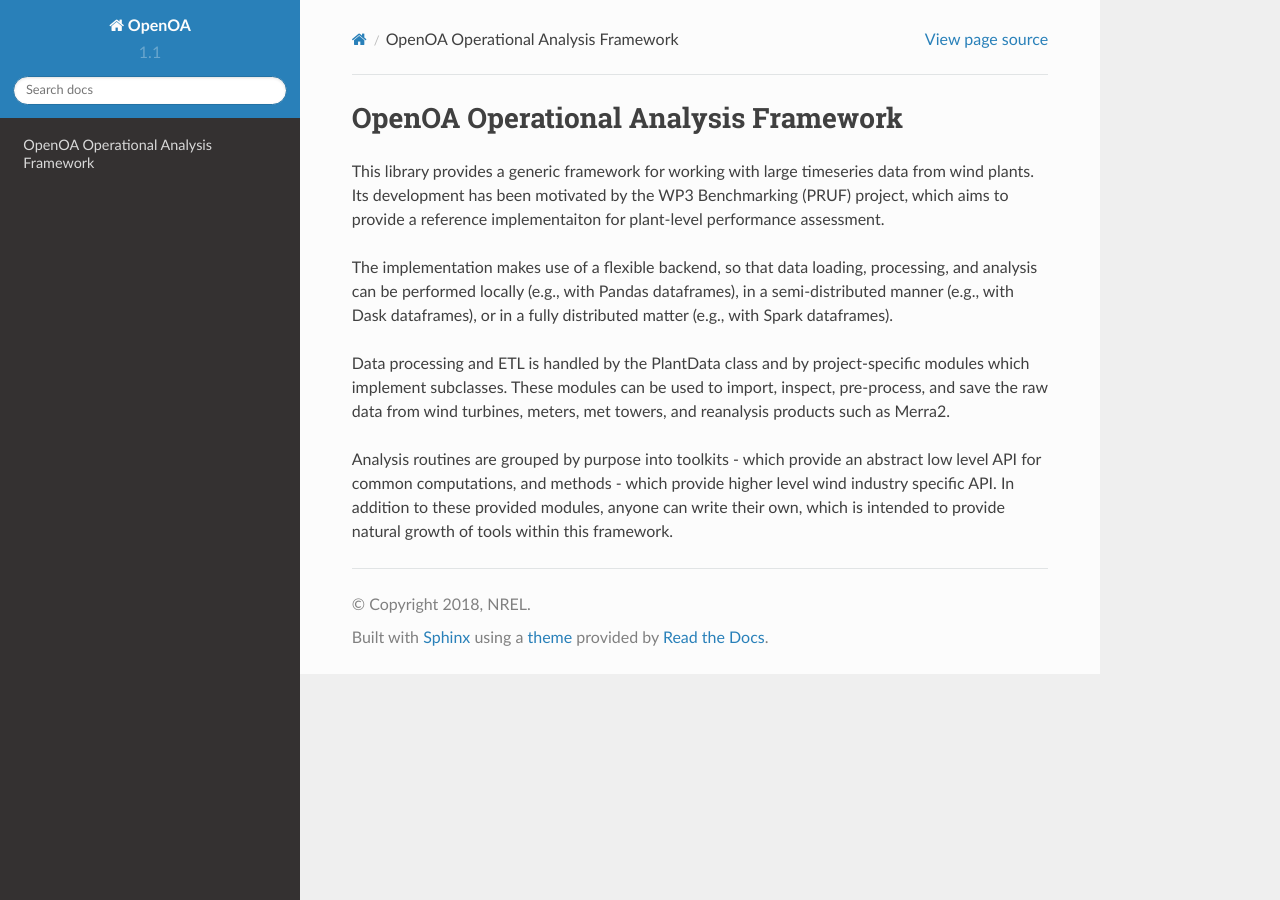
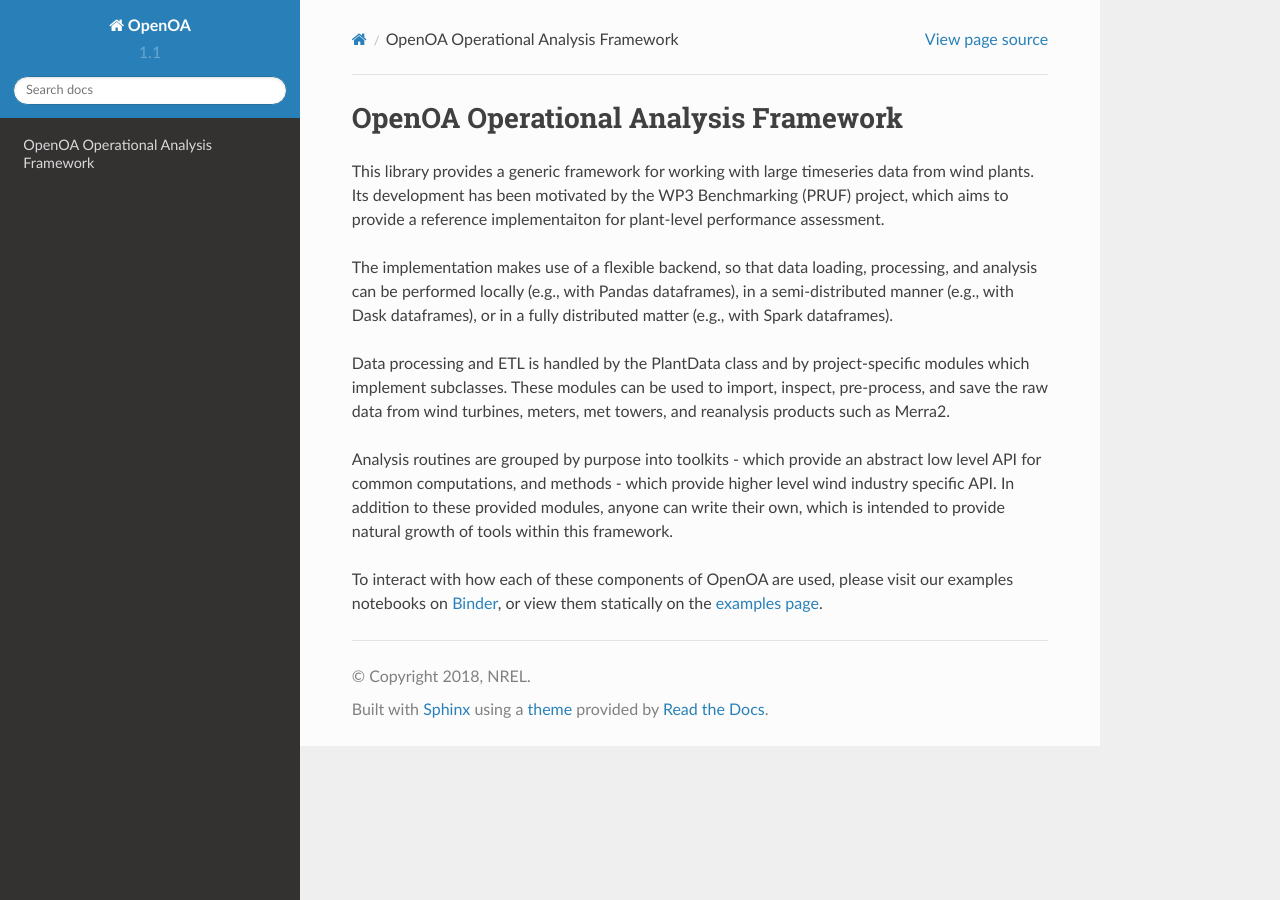
Before and after one commit to NREL/OpenOA, a Sphinx documentation site: the page built from sphinx/index.rst, in a window 1280 px wide. Built offline with Sphinx 7.4.7 and the Read the Docs theme 2.0.0, drawn with Linux system fonts in a browser that asks for light colours; pages that are not in the unit, such as notebooks, are missing from menus.

Commit message:
add binder links to main page and fix typo

```diff
--- a/sphinx/index.rst
+++ b/sphinx/index.rst
@@ -29,6 +29,9 @@ Analysis routines are grouped by purpose into toolkits - which provide an abstra
 computations, and methods - which provide higher level wind industry specific API. In addition to these provided modules,
 anyone can write their own, which is intended to provide natural growth of tools within this framework.
 
+To interact with how each of these components of OpenOA are used, please visit our examples notebooks on
+`Binder <https://mybinder.org/v2/gh/NREL/OpenOA/master?filepath=examples>`_, or view them statically on the
+`examples page <examplesout>`_.
 
 .. toctree::
     :maxdepth: 2
```
Also changed, not shown: readme.md (+1 -1 lines).
